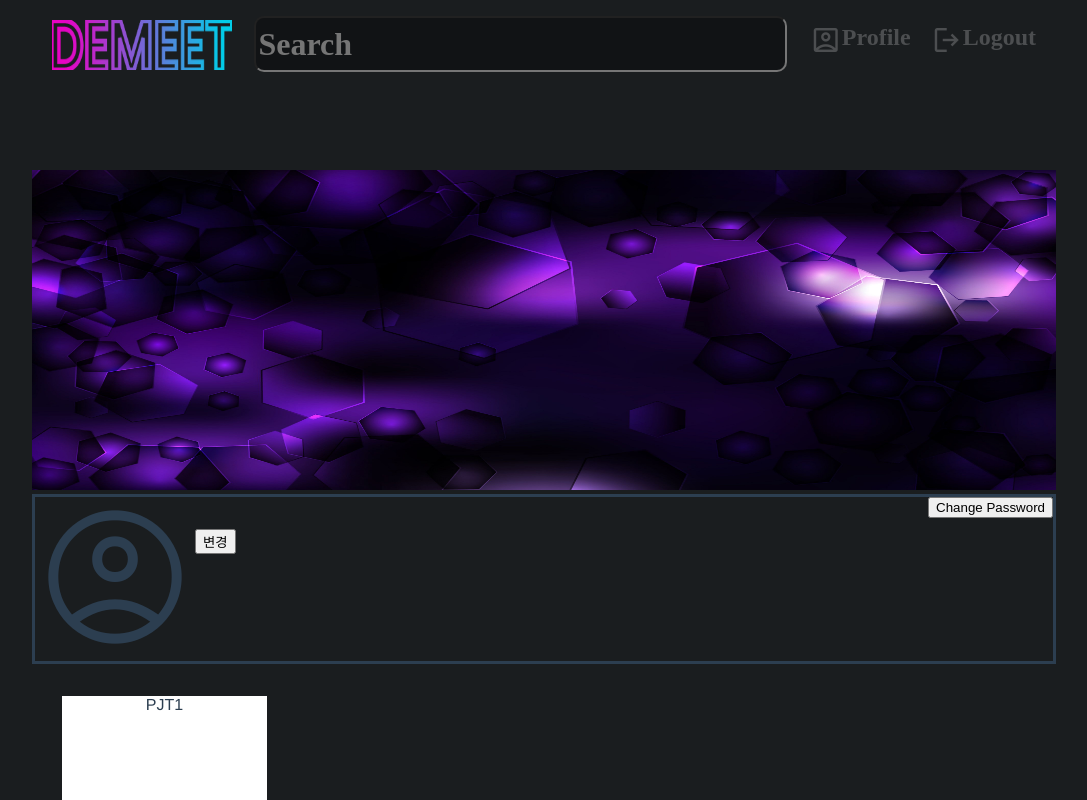
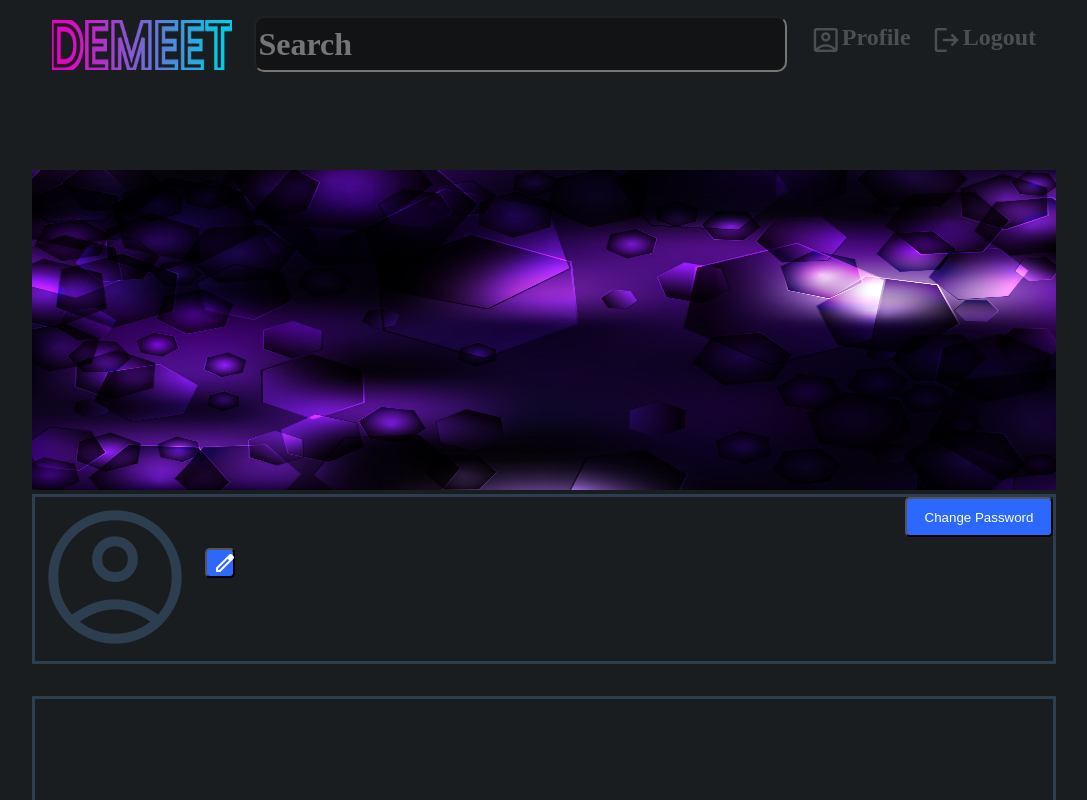
Before and after one commit to JongHoonJang/DEMEET, a Vue app in the folder frontend/: page /profile/me in a window 1280 px wide. Shown: the top 800 px of the page, without its empty margins (96-1183 px from the left). Built offline with nearby package versions, Linux system fonts and the light colour scheme; no server answers; sample sign-in values are in the browser's storage.

Commit message:
[FE : FIX] account/css 작업

```diff
--- a/frontend/src/stores/account.js
+++ b/frontend/src/stores/account.js
@@ -71,14 +71,13 @@ export const useAccountStore = defineStore("account", {
       })
         .then(() => {
           this.logout()
-          router.push({ name: 'LoginView'})
         })
         .catch(err => {
           console.error(err.response)
         })
     },
 
-    // 회원가입 + 자동로그인
+    // 회원가입
     signup(signdata) {
       console.log(signdata)
       axios({
@@ -144,7 +143,7 @@ export const useAccountStore = defineStore("account", {
       })
        .then(res => {
         this.profile = res.data
-        router.push({name: 'ProfileView'})
+        router.go({name: 'ProfileView'})
        })
        .catch(err => {
         console.error(err.response)
--- a/frontend/src/views/account/ChangePassword.vue
+++ b/frontend/src/views/account/ChangePassword.vue
@@ -1,6 +1,7 @@
 <template>
   <div class="container">
-    <div>
+    <div class="changepw-box">
+      <form @submit.prevent="pwupdata(credentials)">
         <div>
           <p>Password</p>
           <input v-model="credentials.currPassword" type="password" placeholder="*********">
@@ -15,10 +16,9 @@
           <p>Confirm Password</p>
           <input v-model="newPassword2" type="password" placeholder="*********">
         </div>
-    </div>
+        <button class='pass-cg-btn'>Change Password</button>
 
-    <div class='pass-cg-btn'>
-      <button @click="pwupdata(credentials)">Change Password</button>
+      </form>
     </div>
   </div>
 </template>
@@ -60,4 +60,37 @@ export default defineComponent({
   align-items: center;
   flex-direction: column;
 }
+.changepw-box {
+  margin-top: 60px;
+}
+
+.pass-cg-btn {
+  margin: 40px;
+  width: 283px;
+  height: 40px;
+
+  background: #2097F7;
+  border-radius: 10px;
+}
+
+input {
+  box-sizing: border-box;
+  width: 318px;
+  height: 40px;
+
+  border: 1px solid #A9A9A9;
+  border-radius: 8px;
+}
+
+p {
+  font-family: 'Poppins';
+  font-style: normal;
+  font-weight: 500;
+  font-size: 14px;
+  line-height: 21px;
+  /* identical to box height */
+
+
+  color: #FFFFFF;
+}
 </style>
--- a/frontend/src/views/account/LoginView.vue
+++ b/frontend/src/views/account/LoginView.vue
@@ -5,13 +5,12 @@
         <div style='display:flex; justify-content:center;'>
       <h1 class='sign-head'>Sign In</h1>
     </div>
-    <div class='account-info'>
+    <form @submit.prevent="account.login(credentials)" class='account-info'>
       <p><input v-model="credentials.email" type="text" placeholder="Email" class="input-prop"></p>
       <p><input v-model="credentials.password" type="password" placeholder="password" class="input-prop"></p>
-    </div>
-    <div>
-      <button @click="account.login(credentials)">Sign In</button>
-    </div>
+      <button>Sign In</button>
+    </form>
+
     <!-- <div style='color: white;'>Signin as a Guest</div>
     <div>
       <div>
--- a/frontend/src/views/account/ProfileView.vue
+++ b/frontend/src/views/account/ProfileView.vue
@@ -13,20 +13,24 @@
           <div class='profile-rough'>
             <div class="name">
               <h1 v-if="!isEdit">{{ account.profile.nickname }}
-              <button v-if="!isEdit" @click="isEdit=true">변경</button>
+                <button class="pw-btn" v-if="!isEdit" @click="isEdit=true">
+                  <span class="material-symbols-outlined" id="edit">edit</span>
+                </button>
               </h1>
               <input v-if="isEdit" v-model="name" type="text">
-              <button v-if="isEdit" @click="onUpdate(name)">
+              <button class="pw-btn" v-if="isEdit" @click="onUpdate(name)">
                 <span class="material-symbols-outlined">done</span>
               </button>
-              <button v-if="isEdit" @click="isEdit=false">
+              <button class="pw-btn" v-if="isEdit" @click="isEdit=false">
                 <span class="material-symbols-outlined">close</span>
               </button>
             </div>
-
+            <div>
+              <h3>{{ account.profile.email }}</h3>
+            </div>
           </div>
           <div class='change-password'>
-            <button @click="isModalViewed=true">Change Password</button>
+            <button class="pwedit-btn" @click="isModalViewed=true">Change Password</button>
             <ModalView v-if="isModalViewed" @close-modal="isModalViewed=false">
               <ChangePassword />
             </ModalView>
@@ -35,7 +39,7 @@
       </div>
 
     </div>
-    <div class='container'>
+    <div class='endproject'>
       <div class='pjt'>PJT1</div>
       <div class='pjt'>PJT2</div>
       <div class='pjt'>PJT3</div>
@@ -63,9 +67,6 @@ export default defineComponent({
       isEdit: false
     }
   },
-  computed: {
-
-  },
   setup() {
     const account = useAccountStore()
     const name = ''
@@ -86,7 +87,9 @@ export default defineComponent({
 #account {
   font-size:10rem;
 }
-
+.name {
+  display: flex;
+}
 
 .bg-image {
   width: 100%;
@@ -109,7 +112,7 @@ export default defineComponent({
   margin-left: 30px;
 }
 
-/* .container {
+.endproject {
   padding-top: 10rem;
   padding-bottom: 2rem;
   border: solid;
@@ -117,5 +120,33 @@ export default defineComponent({
   flex-direction: row;
   justify-content: space-evenly;
   flex-wrap: wrap;
-} */
+}
+
+input {
+  margin-top: 30px;
+  box-sizing: border-box;
+  width: 200px;
+  height: 30px;
+
+  border: 1px solid #A9A9A9;
+  border-radius: 8px;
+}
+
+.pwedit-btn {
+  width: 148px;
+  height: 40px;
+  color: white;
+  background: #2D68FE;
+  border-radius: 5px;
+}
+
+.pw-btn {
+  margin-top: 30px;
+  margin-left: 10px;
+  width: 30px;
+  height: 30px;
+  color: white;
+  background: #2D68FE;
+  border-radius: 5px;
+}
 </style>
```
Lines whose indentation alone changed are shown as unchanged.
